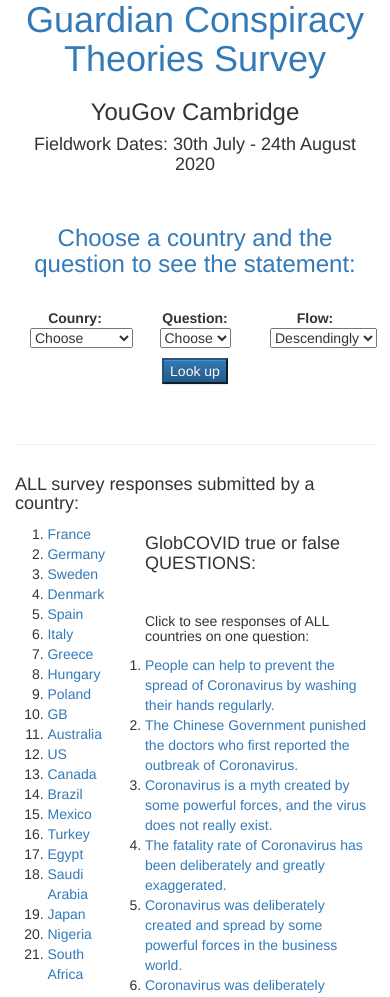
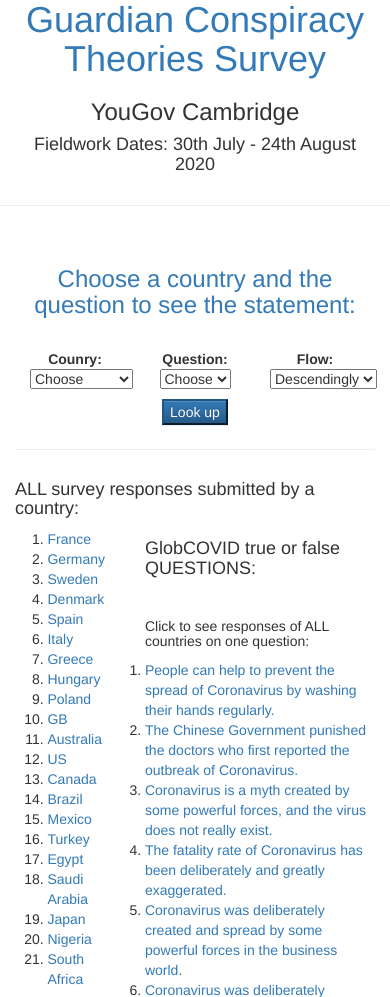
Before and after one commit to Maciek-cod/my-first-blog, a Django app: page /conspi/ in a window 390 px wide. Shown: the part 132-1129 px from the top of the page. Run offline with Django 3.2, Linux system fonts and the light colour scheme; data comes from the database, SQL or seed files in the repository; some libraries are stand-ins or nearby versions.

Commit message:
Responsive nicee

```diff
--- a/conspi/templates/conspi/home.html
+++ b/conspi/templates/conspi/home.html
@@ -114,6 +114,7 @@
         </div>
         {% endif %}
         <div class="row">
+          <hr>
           <div class="col-xs-12 text-center"><br>
             <h3 class="text-primary">Choose a country and the question to see the statement:</h3><br>
 
@@ -123,12 +124,13 @@
               <p class="col-xs-4 col-md-2"><b>Question: </b>{{ form.question}}</p>
               <p class="col-xs-4 col-md-2"><b>Flow: </b>{{ form.flow}}</p>
               <br>
+              <br>
+              <div class="col-xs-12 text-center">
                 <input type="submit" value="Look up" class="btn-primary">
+              </div>
             </form><br><br>
             <hr>
           </div>
-
-          <div>
           <h4 class="col-xs-12">ALL survey responses submitted by a country:</h4><br>
           <ol class="col-xs-2 col-xs-offset-1">
             {% for country in countries %}
@@ -136,7 +138,7 @@
             {% endfor %}
           </ol>
           <br>
-          </div>
+
           <ol class="col-xs-8 col-xs-offset-1">
             <h4>GlobCOVID true or false QUESTIONS:</h4><br>
             <h5>Click to see responses of ALL countries on one question:</h5>
```
Lines whose indentation alone changed are shown as unchanged.
